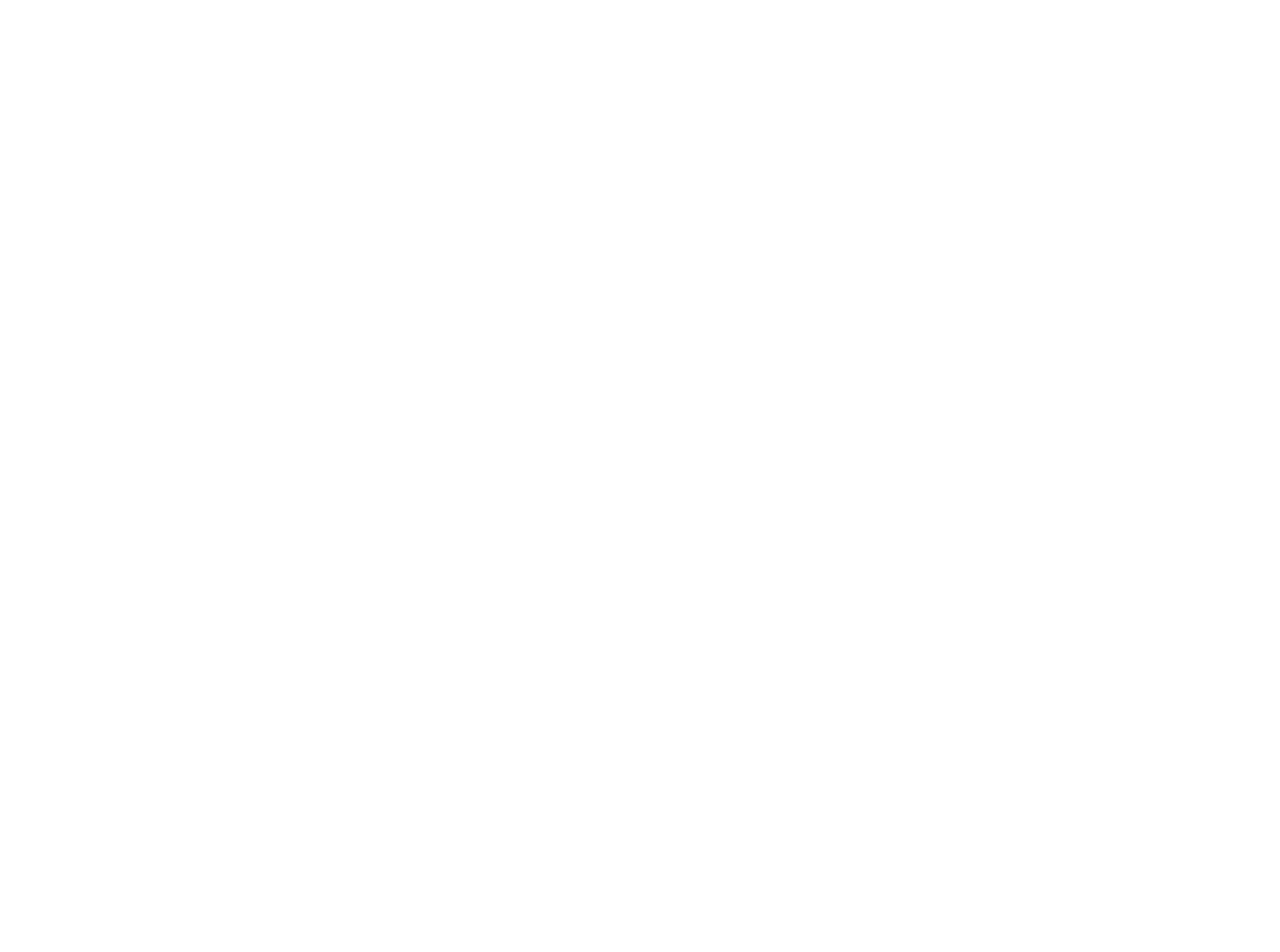
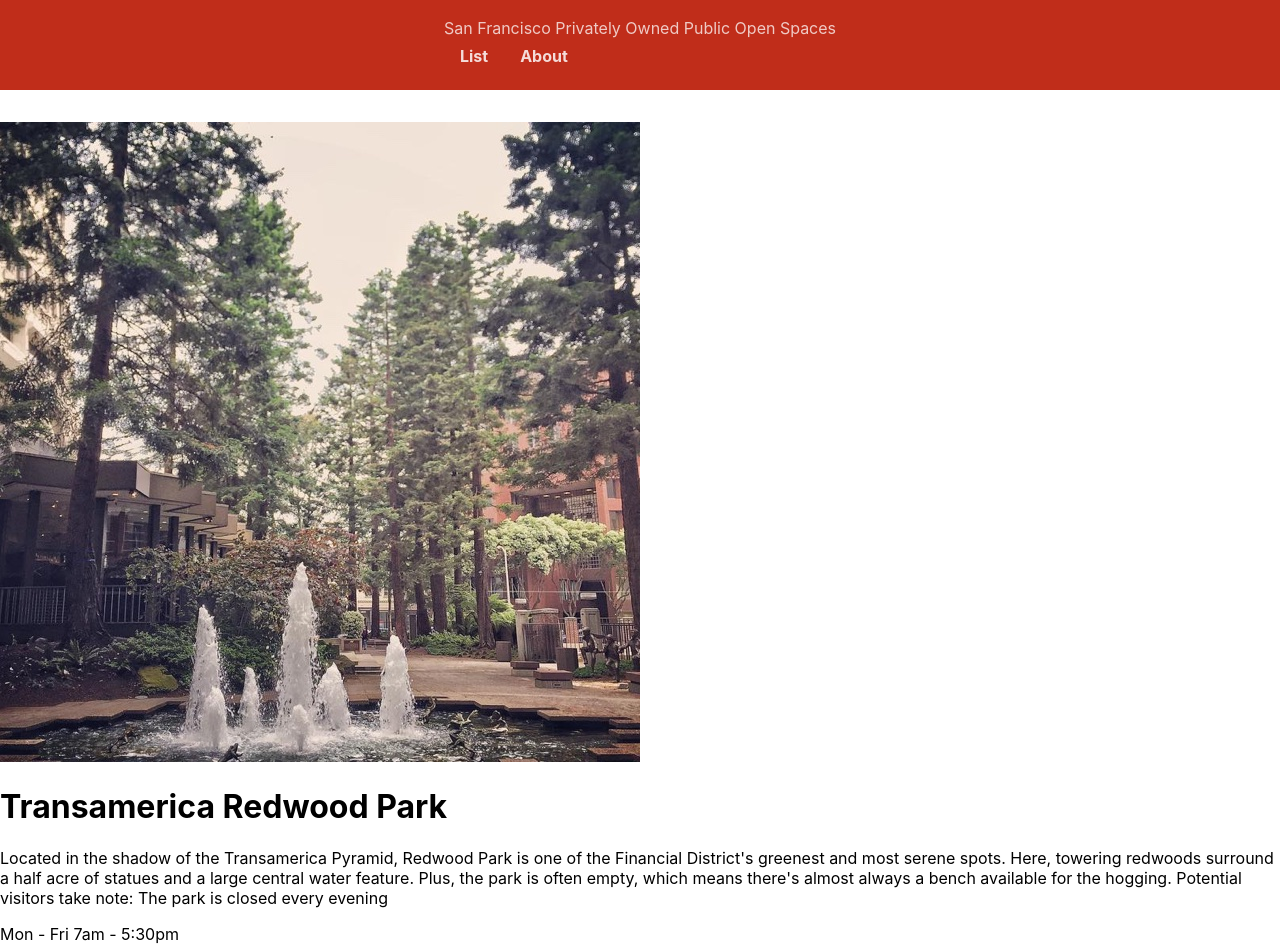
Before and after one commit to fibeep/first-react, a React (Create React App) app in the folder sfpopos/: page /#/details/0 in a window 1280 px wide. Before the commit this address had no page. Shown: the part 80-1032 px from the top of the page. Before the commit the page ends 800 px from the top, so only its background shows below. Built offline with nearby package versions, Linux system fonts and the light colour scheme.

Commit message:
details page and improved navigation

```diff
--- /dev/null
+++ b/sfpopos/src/POPOSDetails.js
@@ -0,0 +1,31 @@
+// src/POPOSDetails.js
+
+import React from "react";
+import { useParams } from "react-router";
+import data from "./sfpopos-data.json";
+
+function POPOSDetails(props) {
+  const params = useParams();
+  const { id } = params; // Location index
+  const { images, title, desc, hours, features, geo } = data[id];
+
+  return (
+    <div>
+      <div>
+        <img src={`${process.env.PUBLIC_URL}images/${images[0]}`} alt={title} />
+      </div>
+
+      <div>
+        <h1>{title}</h1>
+        <p>{desc}</p>
+        <p>{hours}</p>
+        <p>{features}</p>
+        <p>
+          {geo.lat} {geo.lon}
+        </p>
+      </div>
+    </div>
+  );
+}
+
+export default POPOSDetails;
--- a/sfpopos/src/POPOSList.js
+++ b/sfpopos/src/POPOSList.js
@@ -4,9 +4,10 @@
 import "./POPOSList.css";
 
 function POPOSList() {
-const spaces = data.map(( { title, address, images, hours } ) => {
+const spaces = data.map(( { title, address, images, hours }, i) => {
   return (
     <POPOSSpace
+      id = {i}
       key={title}
       name={title}
       address={address}
--- a/sfpopos/src/POPOSSpace.js
+++ b/sfpopos/src/POPOSSpace.js
@@ -2,11 +2,13 @@
 
 import logo from "./logo.svg";
 import "./POPOSSpace.css";
+import { Link } from "react-router-dom";
 
 function POPOSSpace(props) {
-  const { name, image, address, hours } = props;
+  const { name, image, address, hours, id } = props;
   return (
     <div>
+      <Link to={`/details/${id}`}>
         <img
           src={`${process.env.PUBLIC_URL}/images/${image}`}
           width="300"
@@ -14,7 +16,10 @@
           alt="Hello"
           className="POPOSSpace"
         />
-      <h1>{name}</h1>
+      </Link>
+      <h1>
+        <Link to={`/details/${id}`}>{name}</Link>
+      </h1>
       <div>{address}</div>
       <div>{hours}</div>
     </div>
--- a/sfpopos/src/Title.css
+++ b/sfpopos/src/Title.css
@@ -22,3 +22,8 @@
     font-weight: bold;
     text-decoration: none;
 }
+
+.Title .nav-link-active {
+    color: #fff;
+    border-bottom: 2px solid;
+}
--- a/sfpopos/src/Title.js
+++ b/sfpopos/src/Title.js
@@ -1,7 +1,7 @@
 // src/Title.js
 
-import React from 'react'
-import './Title.css';
+import React from "react";
+import "./Title.css";
 import { NavLink } from "react-router-dom";
 
 function Title() {
@@ -14,12 +14,26 @@
         </div>
 
         <div>
-          <NavLink to="/">List</NavLink>
-          <NavLink to="/about">About</NavLink>
+          <NavLink
+            className={({ isActive }) =>
+              isActive ? "nav-link-active" : "nav-link"
+            }
+            to="/"
+          >
+            List
+          </NavLink>
+          <NavLink
+            className={({ isActive }) =>
+              isActive ? "nav-link-active" : "nav-link"
+            }
+            to="/about"
+          >
+            About
+          </NavLink>
         </div>
       </header>
     </div>
   );
 }
 
-export default Title
+export default Title;
--- a/sfpopos/src/index.js
+++ b/sfpopos/src/index.js
@@ -7,6 +7,7 @@
 import { HashRouter as Router, Routes, Route } from "react-router-dom";
 import About from "./About";
 import POPOSList from "./POPOSList";
+import POPOSDetails from "./POPOSDetails";
 
 const root = ReactDOM.createRoot(document.getElementById("root"));
 
@@ -16,6 +17,7 @@
       <Route path="/" element={<App />}>
         <Route path="/" element={<POPOSList />} />
         <Route path="about" element={<About />} />
+        <Route path="/details/:id" element={<POPOSDetails />} />
       </Route>
     </Routes>
   </Router>,
```
Lines whose indentation alone changed are shown as unchanged.
